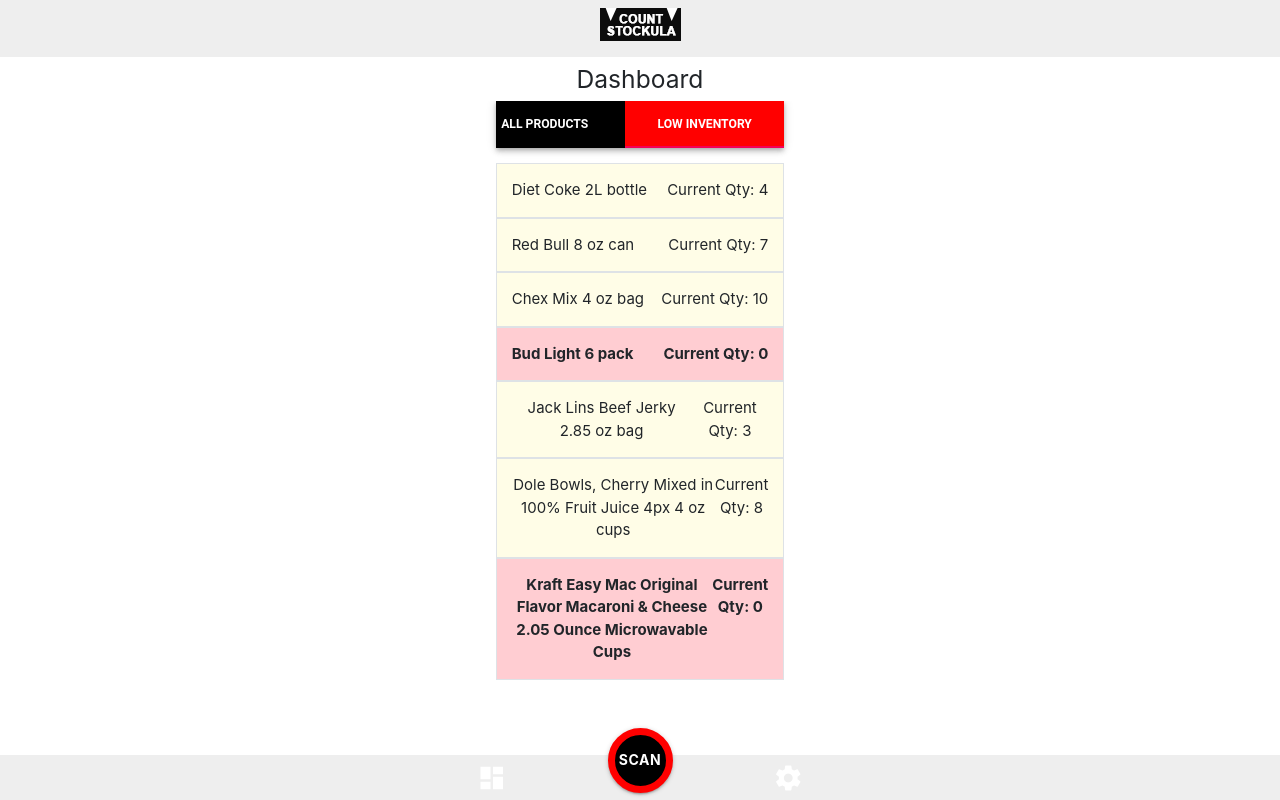
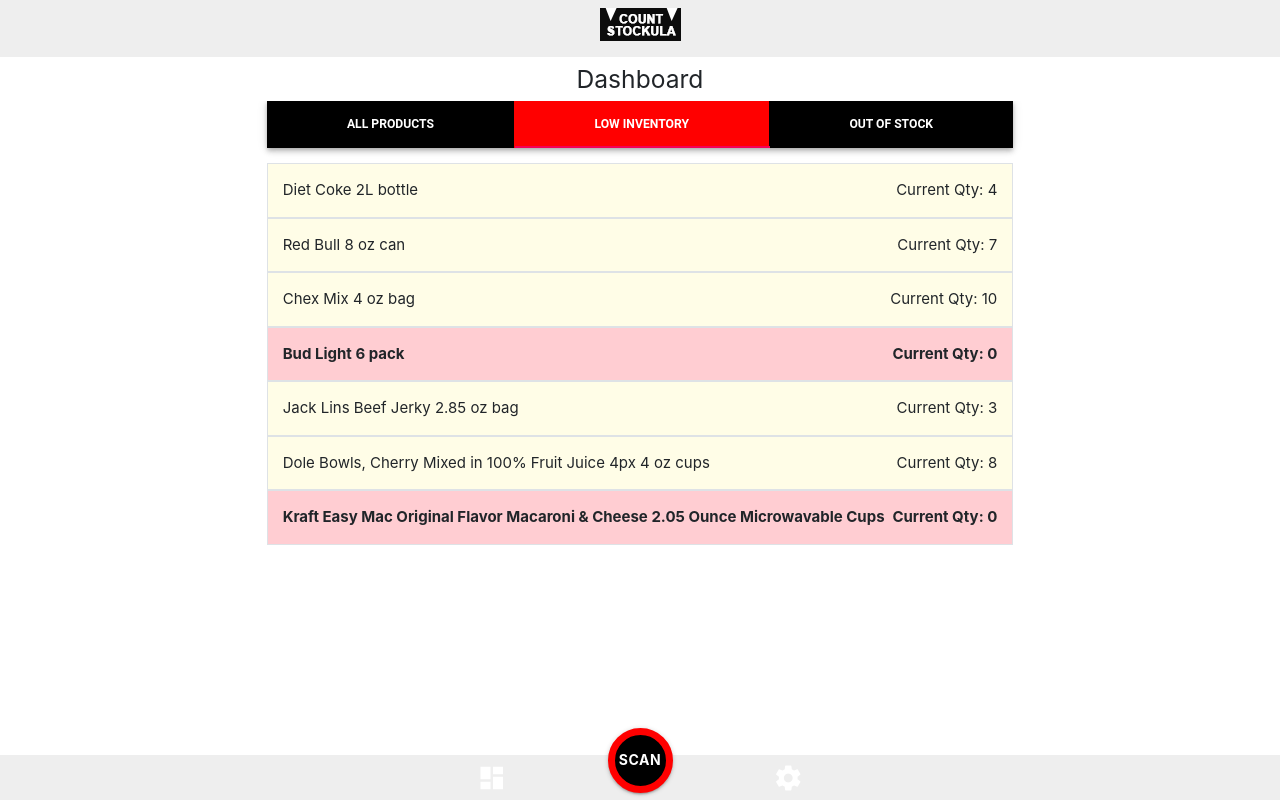
Before and after one commit to count-stockula/count-stockula, a React (Create React App) app in the folder client/: page /Dashboard in a window 1280 px wide. Built offline with nearby package versions, Linux system fonts and the light colour scheme.

Commit message:
tweaked some of the responsive adjusments

```diff
--- a/client/src/components/List/List.css
+++ b/client/src/components/List/List.css
@@ -1,3 +1,6 @@
 .invList{
      padding-bottom:45px;
 }
+.invList li span{
+     text-align:left;
+}
--- a/client/src/pages/Dashboard/Dashboard.js
+++ b/client/src/pages/Dashboard/Dashboard.js
@@ -67,13 +67,13 @@ export default class Dashboard extends PureComponent{
           return (
               <>
                     <PageHeader  title="Dashboard"/>
-                    <div className="container">
-                         <div className="mx-auto col-12 col-lg-5 col-md-6 col-xl-4 col-sm-8 px-0">
+                    <div className="container px-0 w-100">
+                         <div className="mx-auto col-12 col-lg-8 col-md-8 col-sm-10 col-xl-7 px-0">
                               <Tabs tabClick={this.handleTabChange} value={this.state.value}/>
                          </div>
                     </div>
-                    <div className="container pb-5" >
-                         <div className="mx-auto col-12 col-lg-5 col-md-6 col-xl-4 col-sm-8 px-0">
+                    <div className="container px-0 w-100 pb-5" >
+                         <div className="mx-auto col-12 col-lg-8 col-md-8 col-sm-10 col-xl-7 px-0">
                               <List>
                                    {this.state.inventoryList.map( item => <ListItem curQty = {item.currentQty} criticalQty = {item.criticalQty}  key = {item.currentQty} key={item._id}><span>{item.name} {item.description}</span><span>Current Qty: {item.currentQty}</span></ListItem>)}
                               </List>
```
